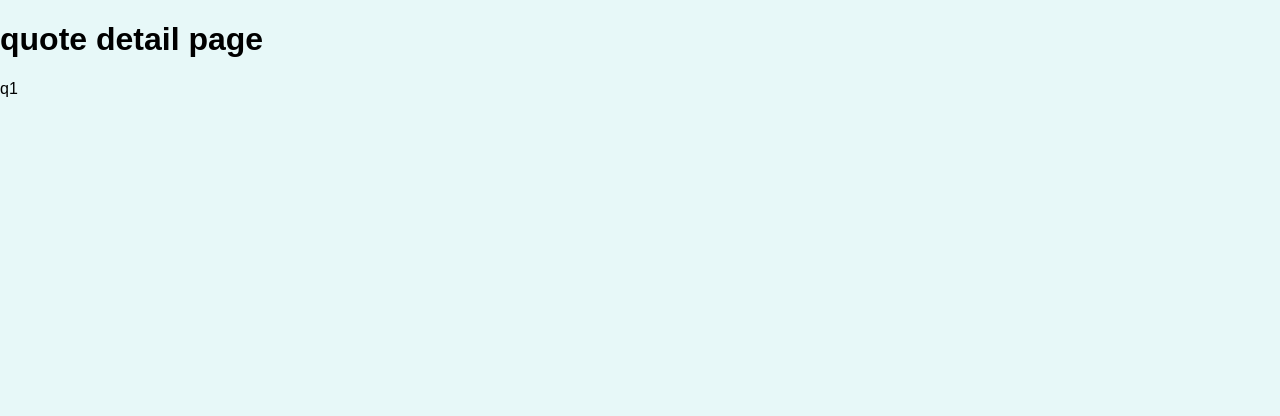
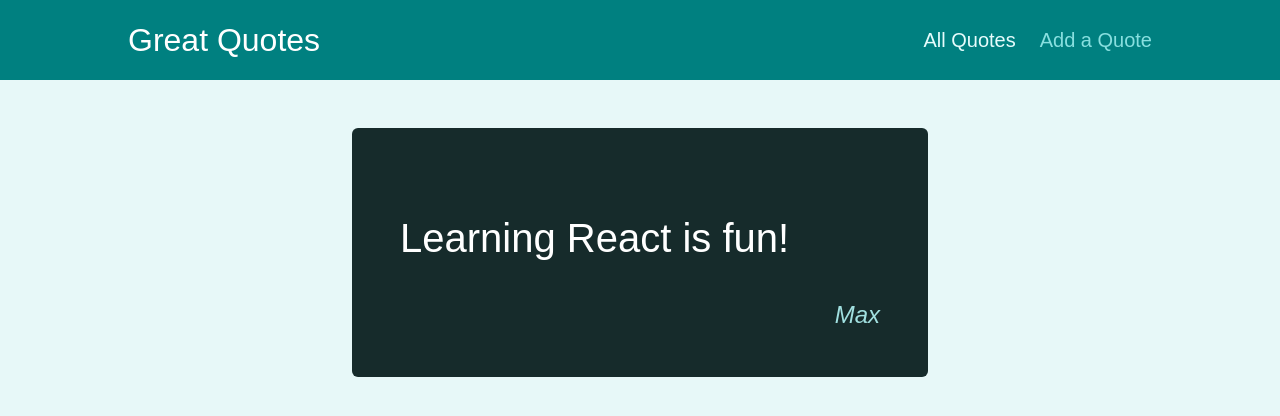
Before and after one commit to nelsW70/react_max-basic-spa, a React (Create React App) app: page /quotes/q1 in a window 1280 px wide. Shown: the top 416 px of the page. Built offline with nearby package versions, Linux system fonts and the light colour scheme.

Commit message:
add: outputting data on details page

```diff
--- a/src/App.jsx
+++ b/src/App.jsx
@@ -2,9 +2,11 @@
 import AllQuotes from './pages/AllQuotes';
 import NewQuote from './pages/NewQuote';
 import QuoteDetail from './pages/QuoteDetail';
+import Layout from './components/layout/Layout';
 
 function App() {
   return (
+    <Layout>
       <Switch>
         <Route path="/" exact>
           <Redirect to="/quotes" />
@@ -19,6 +21,7 @@
           <NewQuote />
         </Route>
       </Switch>
+    </Layout>
   );
 }
 
--- /dev/null
+++ b/src/components/layout/Layout.jsx
@@ -0,0 +1,13 @@
+import classes from './Layout.module.css';
+import MainNavigation from './MainNavigation';
+
+const Layout = props => {
+  return (
+    <>
+      <MainNavigation />
+      <main className={classes.main}>{props.children}</main>
+    </>
+  );
+};
+
+export default Layout;
--- /dev/null
+++ b/src/components/layout/MainNavigation.jsx
@@ -0,0 +1,26 @@
+import { NavLink } from 'react-router-dom';
+import classes from './MainNavigation.module.css';
+
+const MainNavigation = () => {
+  return (
+    <header className={classes.header}>
+      <div className={classes.logo}>Great Quotes</div>
+      <nav className={classes.nav}>
+        <ul>
+          <li>
+            <NavLink to="/quotes" activeClassName={classes.active}>
+              All Quotes
+            </NavLink>
+          </li>
+          <li>
+            <NavLink to="/new-quote" activeClassName={classes.active}>
+              Add a Quote
+            </NavLink>
+          </li>
+        </ul>
+      </nav>
+    </header>
+  );
+};
+
+export default MainNavigation;
--- a/src/components/quotes/QuoteItem.jsx
+++ b/src/components/quotes/QuoteItem.jsx
@@ -1,6 +1,7 @@
+import { Link } from 'react-router-dom';
 import classes from './QuoteItem.module.css';
 
-const QuoteItem = (props) => {
+const QuoteItem = props => {
   return (
     <li className={classes.item}>
       <figure>
@@ -9,9 +10,9 @@
         </blockquote>
         <figcaption>{props.author}</figcaption>
       </figure>
-      <a className='btn'>
+      <Link to={`/quotes/${props.id}`} className="btn">
         View Fullscreen
-      </a>
+      </Link>
     </li>
   );
 };
--- a/src/pages/AllQuotes.jsx
+++ b/src/pages/AllQuotes.jsx
@@ -1,7 +1,12 @@
-import React from 'react';
+import QuoteList from '../components/quotes/QuoteList';
+
+const DUMMY_QUOTES = [
+  { id: 'q1', author: 'Max', text: 'Learning React is fun!' },
+  { id: 'q2', author: 'Maximillian', text: 'Learning React is great!' },
+];
 
 const AllQuotes = () => {
-  return <h1>all quotes page</h1>;
+  return <QuoteList quotes={DUMMY_QUOTES} />;
 };
 
 export default AllQuotes;
--- a/src/pages/NewQuote.jsx
+++ b/src/pages/NewQuote.jsx
@@ -1,7 +1,11 @@
-import React from 'react';
+import QuoteForm from '../components/quotes/QuoteForm';
 
 const NewQuote = () => {
-  return <h1>new quote page</h1>;
+  const addQuoteHandler = quoteData => {
+    console.log(quoteData);
+  };
+
+  return <QuoteForm onAddQuote={addQuoteHandler} />;
 };
 
 export default NewQuote;
--- a/src/pages/QuoteDetail.jsx
+++ b/src/pages/QuoteDetail.jsx
@@ -1,13 +1,24 @@
 import { useParams, Route } from 'react-router-dom';
 import Comments from '../components/comments/Comments';
+import HighlightedQuote from '../components/quotes/HighlightedQuote';
+
+const DUMMY_QUOTES = [
+  { id: 'q1', author: 'Max', text: 'Learning React is fun!' },
+  { id: 'q2', author: 'Maximillian', text: 'Learning React is great!' },
+];
 
 const QuoteDetail = () => {
   const params = useParams();
 
+  const quote = DUMMY_QUOTES.find(quote => quote.id === params.quoteId);
+
+  if (!quote) {
+    return <p>No quote found!</p>;
+  }
+
   return (
     <>
-      <h1>quote detail page</h1>
-      {params.quoteId}
+      <HighlightedQuote text={quote.text} author={quote.author} />
       <Route path={`/quotes/${params.quoteId}/comments`}>
         <Comments />
       </Route>
```
Also changed, not shown: src/components/quotes/QuoteList.jsx (+4 -6 lines), 1 other file (tests, documents, lock files or other folders). Lines whose indentation alone changed are shown as unchanged.
